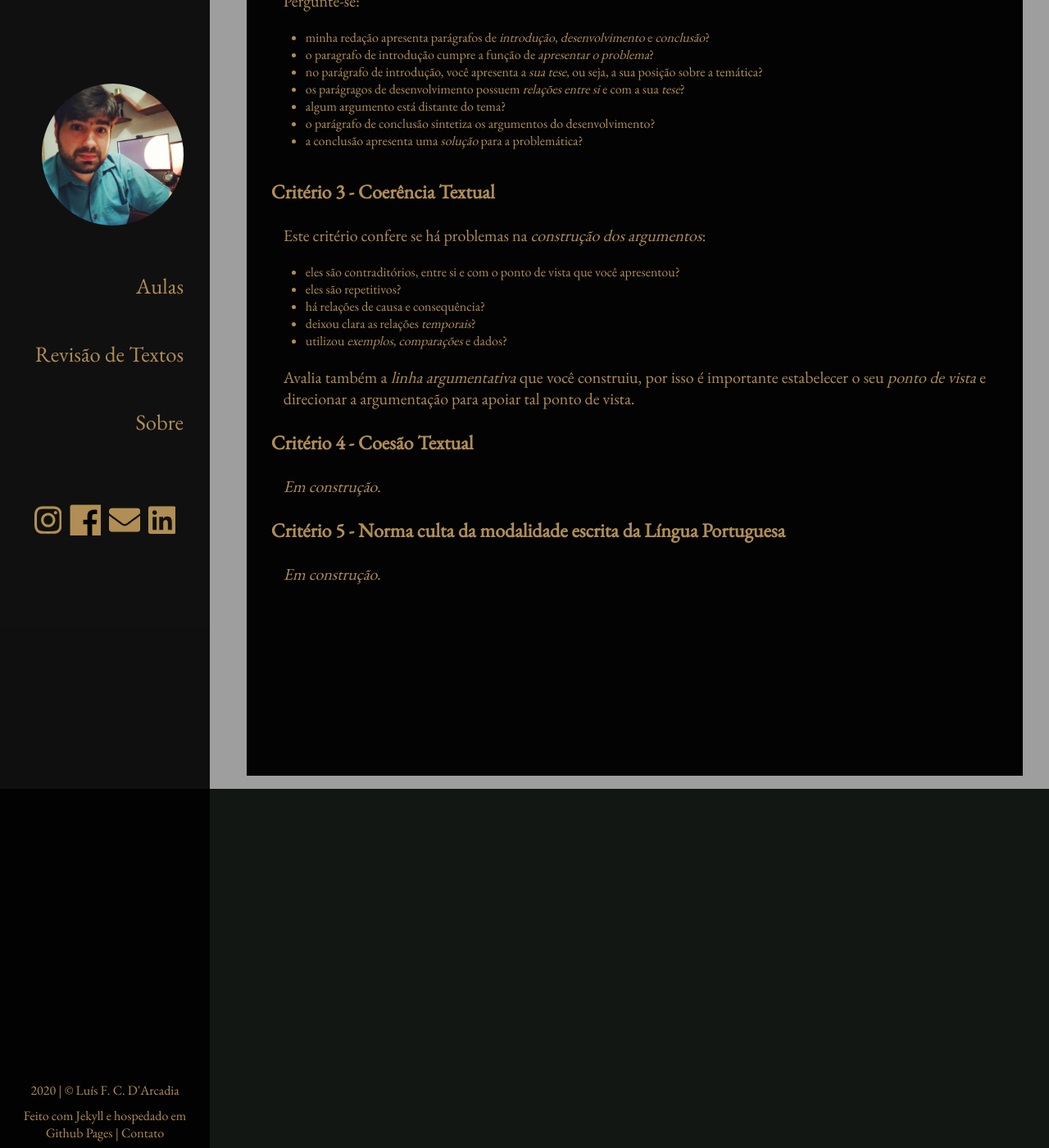
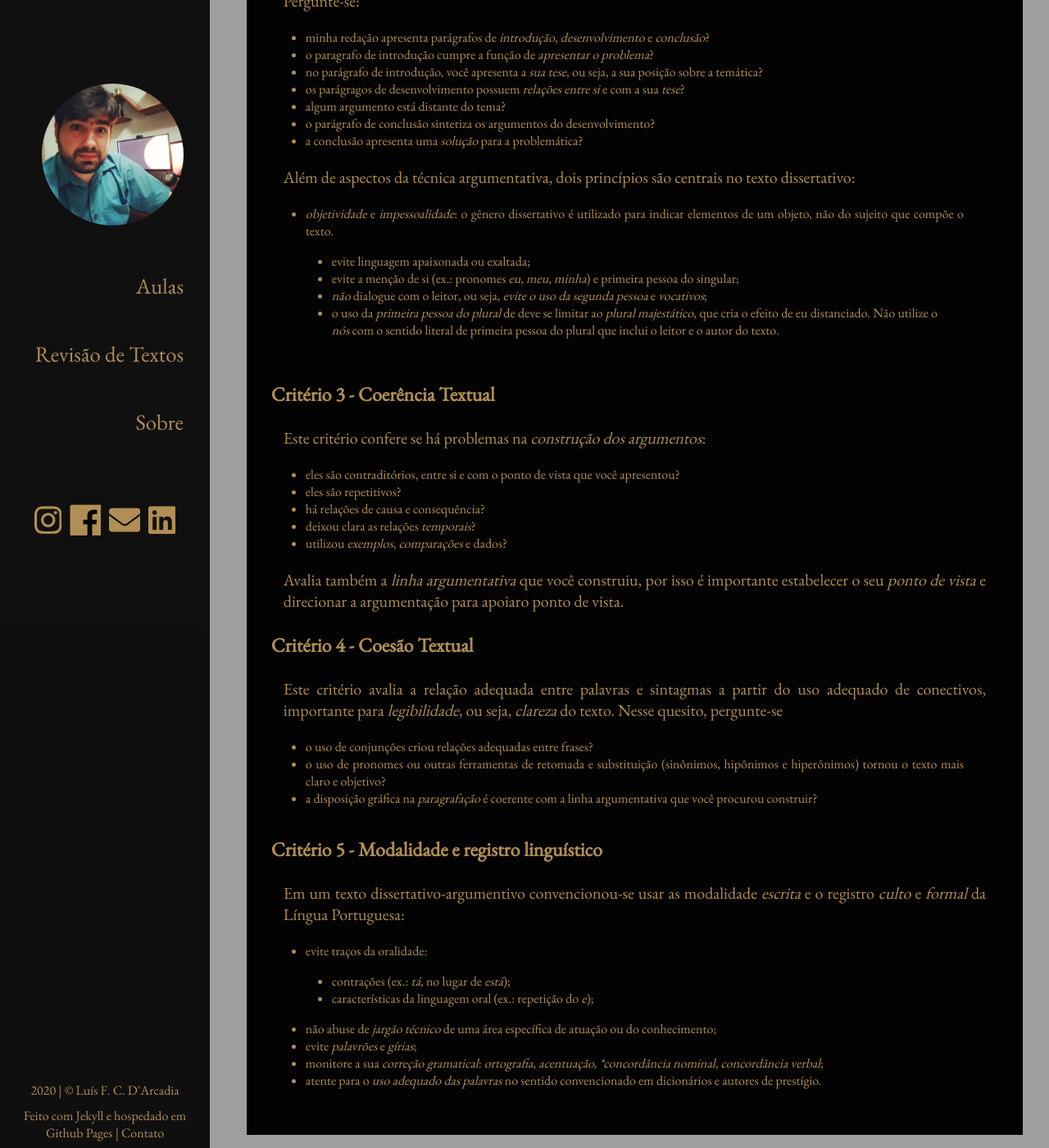
Before and after one commit to luisdarcadia/luisdarcadia.github.io, a Jekyll site: the page built from pages/ficha_de_correcao.md, in a window 1280 px wide and 1400 px high, scrolled down 438 px. Shown: the whole window at 82% size. Built offline with Jekyll 4.4.1, drawn with Linux system fonts in a browser that asks for light colours; nearby versions of some CDN libraries.

Commit message:
ficha de correção

```diff
--- a/pages/ficha_de_correcao.md
+++ b/pages/ficha_de_correcao.md
@@ -26,6 +26,14 @@ Pergunte-se:
 + o parágrafo de conclusão sintetiza os argumentos do desenvolvimento?
 + a conclusão apresenta uma *solução* para a problemática?
 
+Além de aspectos da técnica argumentativa, dois princípios são centrais no texto dissertativo:
+
++ *objetividade* e *impessoalidade*: o gênero dissertativo é utilizado para indicar elementos de um objeto, não do sujeito que compõe o texto.
+	+ evite linguagem apaixonada ou exaltada;
+	+ evite a menção de si (ex.: pronomes *eu*, *meu*, *minha*) e primeira pessoa do singular;
+	+ *não* dialogue com o leitor, ou seja, *evite o uso da segunda pessoa* e *vocativos*;
+	+ o uso da *primeira pessoa do plural* de deve se limitar ao *plural majestático*, que cria o efeito de eu distanciado. Não utilize o *nós* com o sentido literal de primeira pessoa do plural que inclui o leitor e o autor do texto.
+
 # Critério 3 - Coerência Textual
 
 Este critério confere se há problemas na *construção dos argumentos*:
@@ -36,12 +44,24 @@ Este critério confere se há problemas na *construção dos argumentos*:
 + deixou clara as relações *temporais*?
 + utilizou *exemplos*, *comparações* e dados?
 
-Avalia também a *linha argumentativa* que você construiu, por isso é importante estabelecer o seu *ponto de vista* e direcionar a argumentação para apoiar tal ponto de vista.
+Avalia também a *linha argumentativa* que você construiu, por isso é importante estabelecer o seu *ponto de vista* e direcionar a argumentação para apoiaro ponto de vista.
 
 # Critério 4 - Coesão Textual
 
-*Em construção.*
+Este critério avalia a relação adequada entre palavras e sintagmas a partir do uso adequado de conectivos, importante para *legibilidade*, ou seja, *clareza* do texto. Nesse quesito, pergunte-se
 
-# Critério 5 - Norma culta da modalidade escrita da Língua Portuguesa
++ o uso de conjunções criou relações adequadas entre frases?
++ o uso de pronomes ou outras ferramentas de retomada e substituição (sinônimos, hipônimos e hiperônimos) tornou o texto mais claro e objetivo?
++ a disposição gráfica na *paragrafação* é coerente com a linha argumentativa que você procurou construir?
 
-*Em construção.*
+# Critério 5 - Modalidade e registro linguístico
+
+Em um texto dissertativo-argumentivo convencionou-se usar as modalidade *escrita* e o registro *culto* e *formal* da Língua Portuguesa:
+
++ evite traços da oralidade:
+	+ contrações (ex.: *tá*, no lugar de *está*);
+	+ características da linguagem oral (ex.: repetição do *e*);
++ não abuse de *jargão técnico* de uma área específica de atuação ou do conhecimento;
++ evite *palavrões* e *gírias*;
++ monitore a sua *correção gramatical*: *ortografia*, *acentuação, *concordância nominal*, *concordância verbal*;
++ atente para o *uso adequado das palavras* no sentido convencionado em dicionários e autores de prestígio.
```
